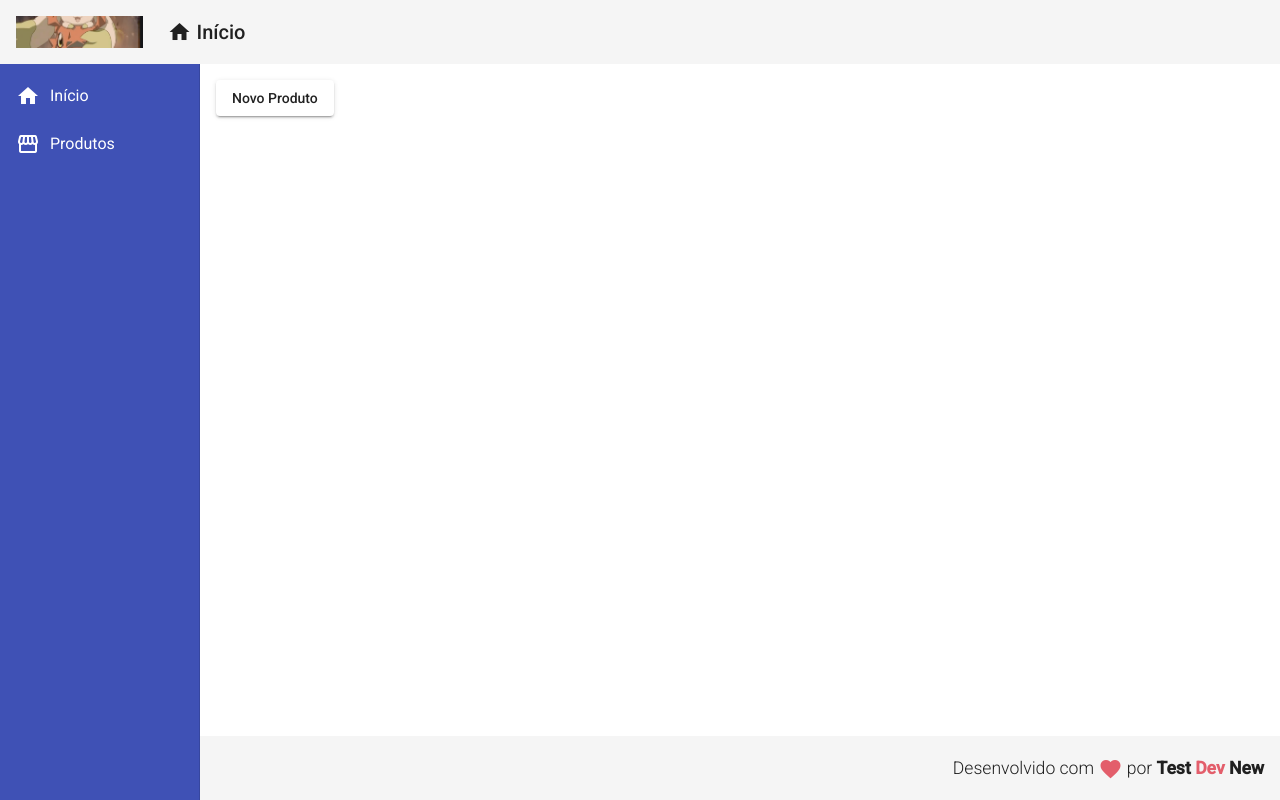
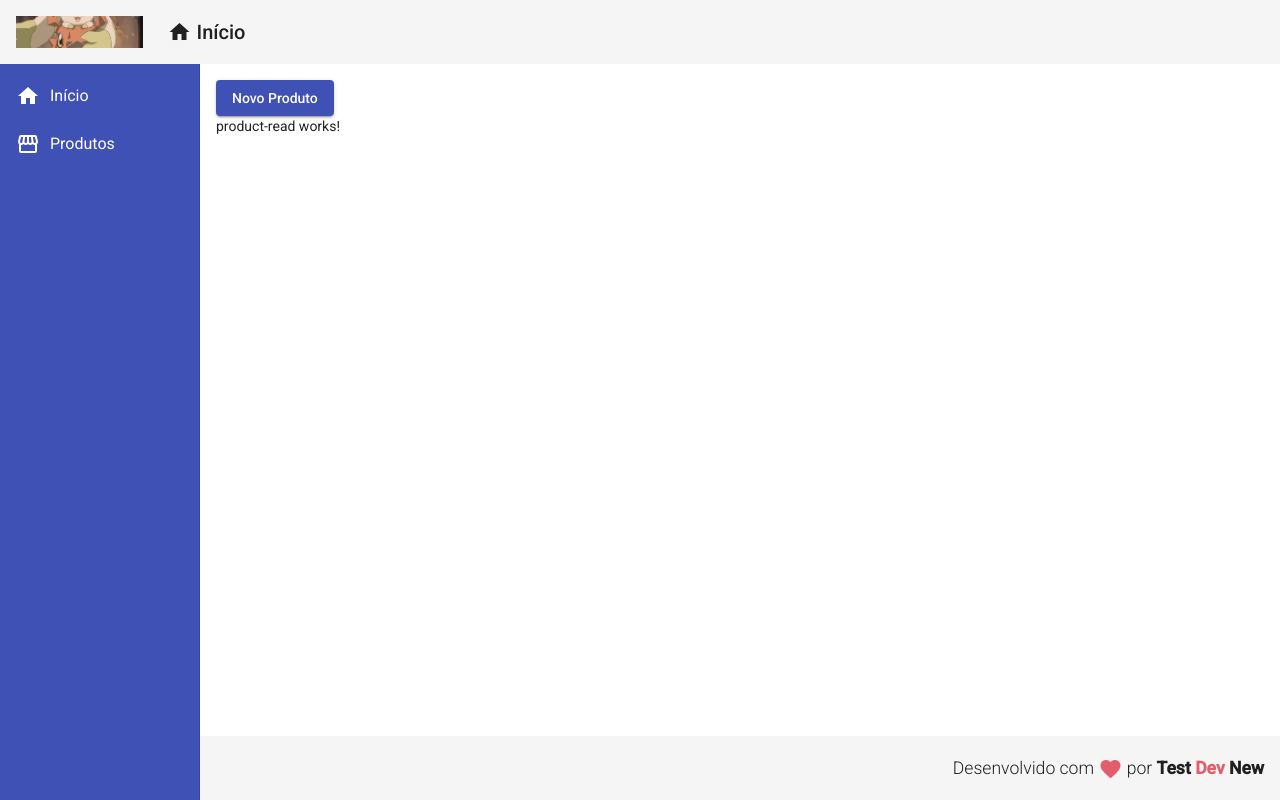
Before and after one commit to henriquemj/angular_cod, an Angular app in the folder crud/frontend/: page /products in a window 1280 px wide. Built offline with nearby package versions, Linux system fonts and the light colour scheme; no server answers.

Commit message:
components read produto

```diff
--- a/crud/frontend/src/app/app.module.ts
+++ b/crud/frontend/src/app/app.module.ts
@@ -24,6 +24,7 @@
 import { FormsModule } from '@angular/forms';
 import { MatFormFieldModule } from '@angular/material/form-field';
 import { MatInputModule } from '@angular/material/input';
+import { ProductReadComponent } from './components/product/product-read/product-read.component';
 
 @NgModule({
   declarations: [
@@ -35,7 +36,8 @@
     ProductCrudComponent,
     RedDirective,
     ForDirective,
-    ProductCreateComponent
+    ProductCreateComponent,
+    ProductReadComponent
   ],
   imports: [
     BrowserModule,
--- /dev/null
+++ b/crud/frontend/src/app/components/product/product-read/product-read.component.html
@@ -0,0 +1 @@
+<p>product-read works!</p>
--- /dev/null
+++ b/crud/frontend/src/app/components/product/product-read/product-read.component.ts
@@ -0,0 +1,23 @@
+import { ProductService } from './../product.service';
+import { Product } from './../product.model';
+import { Component, OnInit } from '@angular/core';
+
+@Component({
+  selector: 'app-product-read',
+  templateUrl: './product-read.component.html',
+  styleUrls: ['./product-read.component.css']
+})
+export class ProductReadComponent implements OnInit {
+
+  products: Product[]
+
+  constructor(private productService: ProductService) {}
+
+  ngOnInit(): void {
+    this.productService.read().subscribe(products => {
+      this.products = products
+      console.log(products)
+    })
+  }
+
+}
--- a/crud/frontend/src/app/components/product/product.service.ts
+++ b/crud/frontend/src/app/components/product/product.service.ts
@@ -25,4 +25,8 @@
   create(product: Product): Observable<Product> {
     return this.http.post<Product>(this.baseUrl, product)
   }
+
+  read(): Observable<Product[]> {
+    return this.http.get<Product[]>(this.baseUrl)
+  }
 }
--- a/crud/frontend/src/app/views/product-crud/product-crud.component.html
+++ b/crud/frontend/src/app/views/product-crud/product-crud.component.html
@@ -1,4 +1,7 @@
 
-<button mat-raised-button (click)="navigateToProductCreate()">
+<button mat-raised-button (click)="navigateToProductCreate()"
+    color="primary">
     Novo Produto
 </button>
+
+<app-product-read></app-product-read>
```
Also changed, not shown: crud/frontend/src/app/components/product/product-read/product-read.component.css (added).
